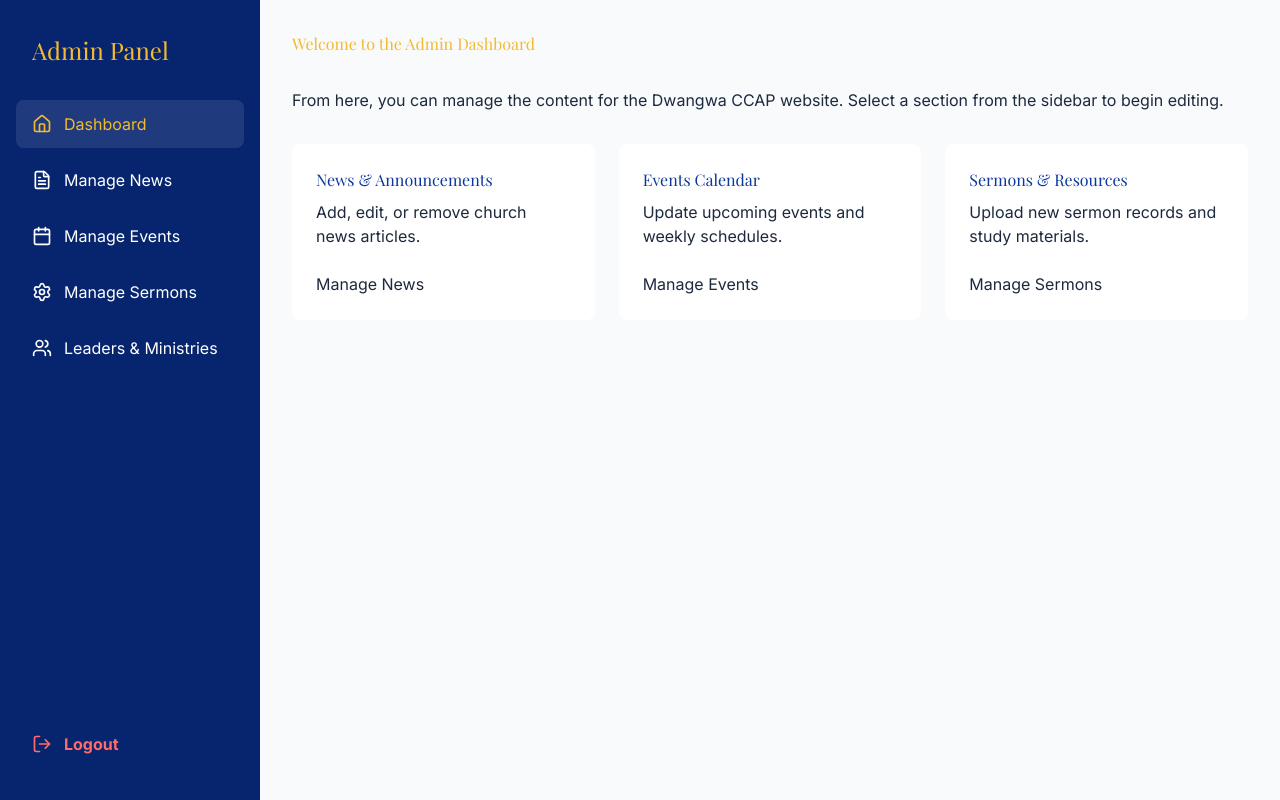
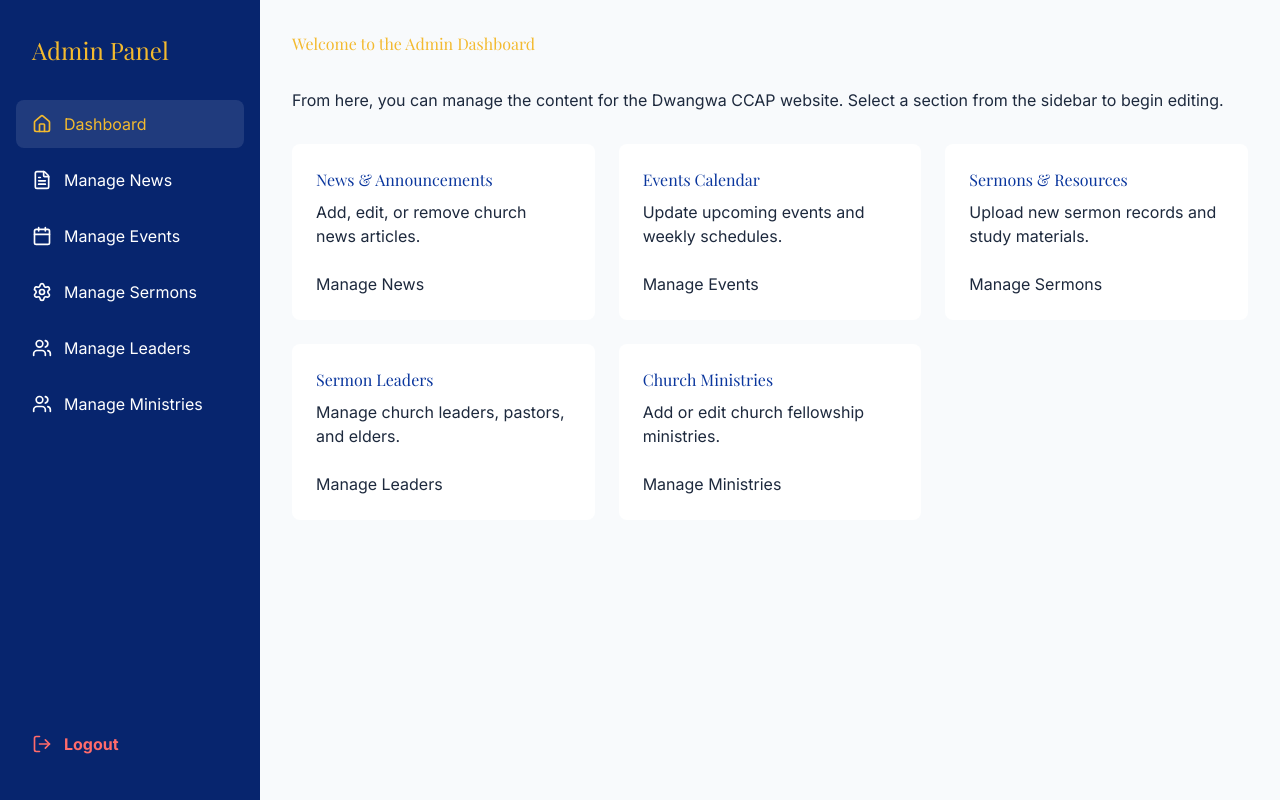
Before and after one commit to FidoMajawa/DwangwaWeb, a React (Vite) app: page /admin/dashboard in a window 1280 px wide. Built offline with nearby package versions, Linux system fonts and the light colour scheme; no server answers; sample sign-in values are in the browser's storage; a web font is replaced by a local one.

Commit message:
10 commit

```diff
--- a/src/App.jsx
+++ b/src/App.jsx
@@ -53,6 +53,13 @@
   {name: 'bio', label: 'Biography', type: 'textarea', required: true}
 ];
 
+const ministriesFields = [
+  {name: 'title', label: 'Ministry Name', required: true},
+  {name: 'description', label: 'Description', type: 'textarea', required: true},
+  {name: 'meeting', label: 'Meeting Time', required: false},
+  {name: 'iconName', label: 'Icon Name (e.g. Users, Music, Heart)', required: false}
+];
+
 function App() {
   return (
     <BrowserRouter>
@@ -66,6 +73,7 @@
             <Route path="events" element={<ManageSection title="Events" endpoint="/api/events" fields={eventsFields} />} />
             <Route path="sermons" element={<ManageSection title="Sermons" endpoint="/api/sermons" fields={sermonsFields} />} />
             <Route path="leaders" element={<ManageSection title="Leaders" endpoint="/api/leaders" fields={leadersFields} />} />
+            <Route path="ministries" element={<ManageSection title="Ministries" endpoint="/api/ministries" fields={ministriesFields} />} />
           </Route>
 
           {/* Public Routes with nested Header and Footer */}
--- a/src/components/admin/AdminLayout.jsx
+++ b/src/components/admin/AdminLayout.jsx
@@ -40,7 +40,8 @@
           <NavLink to="/admin/news" style={linkStyle}><FileText size={20} /> Manage News</NavLink>
           <NavLink to="/admin/events" style={linkStyle}><Calendar size={20} /> Manage Events</NavLink>
           <NavLink to="/admin/sermons" style={linkStyle}><Settings size={20} /> Manage Sermons</NavLink>
-          <NavLink to="/admin/leaders" style={linkStyle}><Users size={20} /> Leaders & Ministries</NavLink>
+          <NavLink to="/admin/leaders" style={linkStyle}><Users size={20} /> Manage Leaders</NavLink>
+          <NavLink to="/admin/ministries" style={linkStyle}><Users size={20} /> Manage Ministries</NavLink>
         </nav>
 
         <button onClick={handleLogout} style={{ display: 'flex', alignItems: 'center', gap: '0.75rem', padding: '0.75rem 1rem', color: '#ff6b6b', background: 'none', border: 'none', cursor: 'pointer', textAlign: 'left', fontWeight: 'bold' }}>
--- a/src/pages/admin/Dashboard.jsx
+++ b/src/pages/admin/Dashboard.jsx
@@ -27,6 +27,18 @@
           <p style={{ color: 'var(--color-text-light)', marginBottom: '1.5rem' }}>Upload new sermon records and study materials.</p>
           <Link to="/admin/sermons" className="btn btn-outline" style={{ display: 'inline-block' }}>Manage Sermons</Link>
         </div>
+
+        <div style={{ background: 'white', padding: '1.5rem', borderRadius: '8px', boxShadow: 'var(--shadow-sm)' }}>
+          <h3 style={{ color: 'var(--color-primary)', marginBottom: '0.5rem' }}>Sermon Leaders</h3>
+          <p style={{ color: 'var(--color-text-light)', marginBottom: '1.5rem' }}>Manage church leaders, pastors, and elders.</p>
+          <Link to="/admin/leaders" className="btn btn-outline" style={{ display: 'inline-block' }}>Manage Leaders</Link>
+        </div>
+
+        <div style={{ background: 'white', padding: '1.5rem', borderRadius: '8px', boxShadow: 'var(--shadow-sm)' }}>
+          <h3 style={{ color: 'var(--color-primary)', marginBottom: '0.5rem' }}>Church Ministries</h3>
+          <p style={{ color: 'var(--color-text-light)', marginBottom: '1.5rem' }}>Add or edit church fellowship ministries.</p>
+          <Link to="/admin/ministries" className="btn btn-outline" style={{ display: 'inline-block' }}>Manage Ministries</Link>
+        </div>
       </div>
     </div>
   );
```
